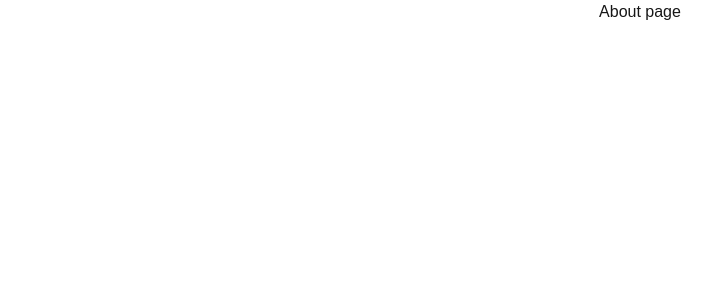
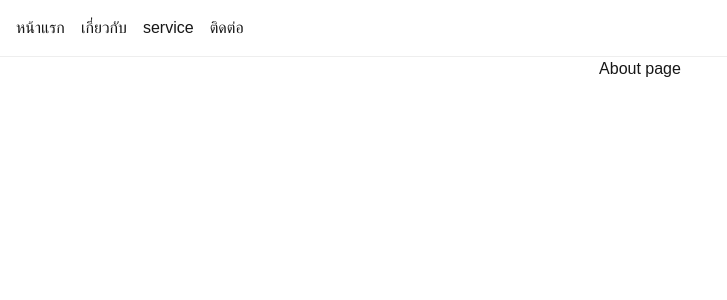
Before and after one commit to Onchuma057/frontendd, a Next.js app: page /about in a window 1280 px wide. Shown: the top 300 px of the page, without its empty margins (0-727 px from the left). Built offline with nearby package versions, Linux system fonts and the light colour scheme.

Commit message:
Update layout.js

```diff
--- a/app/layout.js
+++ b/app/layout.js
@@ -1,5 +1,6 @@
 import { Geist, Geist_Mono } from "next/font/google";
 import "./globals.css";
+import Navigation from "./components/navigation";
 
 const geistSans = Geist({
   variable: "--font-geist-sans",
@@ -22,6 +23,7 @@ export default function RootLayout({ children }) {
       <body
         className={`${geistSans.variable} ${geistMono.variable} antialiased`}
       >
+        <Navigation />
         {children}
       </body>
     </html>
```
